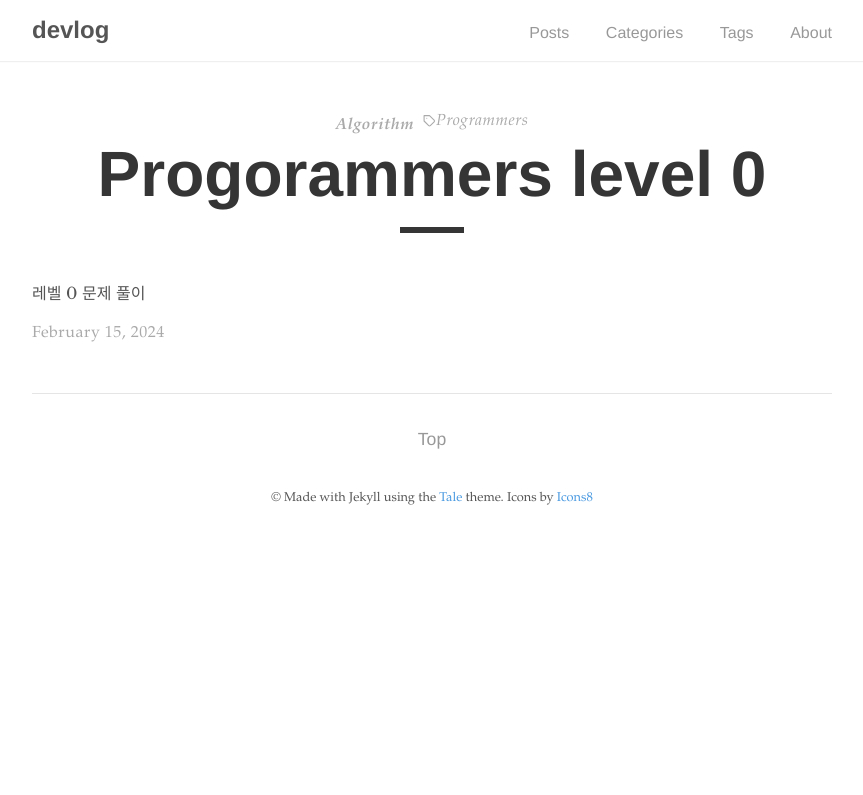
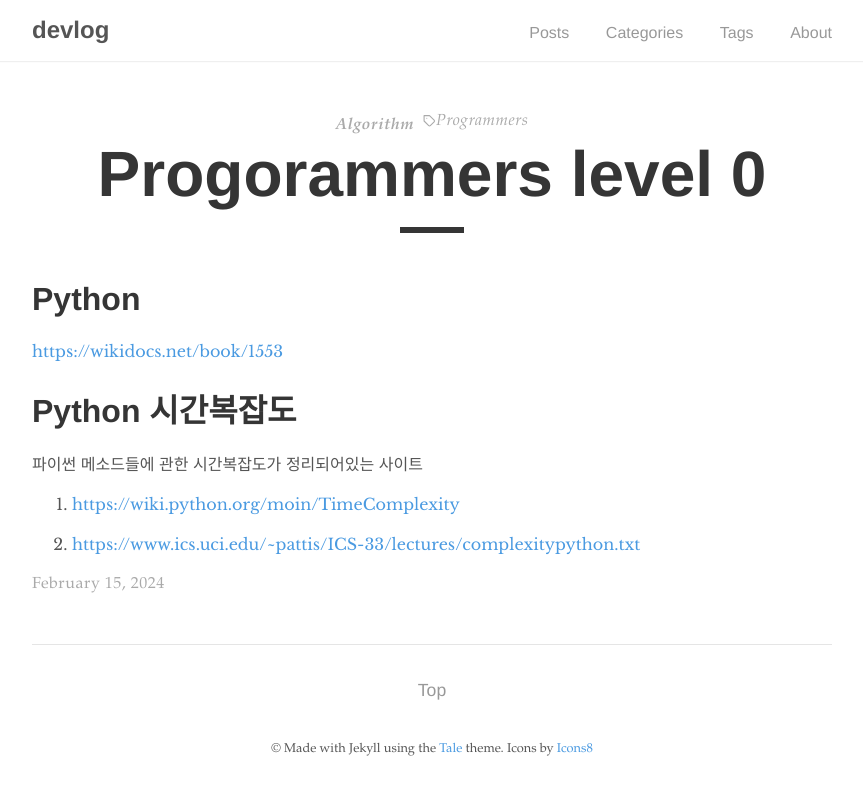
Before and after one commit to haeunchoi-dev/haeunchoi-dev.github.io, a Jekyll site: the page built from _posts/algorithm/2024-02-15-programmers-level0.md, in a window 1280 px wide. Shown: the top 795 px of the page, without its empty margins (208-1071 px from the left). Built offline with Jekyll 4.4.1, drawn with Linux system fonts in a browser that asks for light colours.

Commit message:
Docs: programmers level 0

```diff
--- a/_posts/algorithm/2024-02-15-programmers-level0.md
+++ b/_posts/algorithm/2024-02-15-programmers-level0.md
@@ -6,4 +6,14 @@ slug: "0"
 categories: "Algorithm"
 ---
 
-레벨 0 문제 풀이
+# Python
+
+[https://wikidocs.net/book/1553](https://wikidocs.net/book/1553)
+
+# Python 시간복잡도
+
+파이썬 메소드들에 관한 시간복잡도가 정리되어있는 사이트
+
+1. [https://wiki.python.org/moin/TimeComplexity](https://wiki.python.org/moin/TimeComplexity)
+
+2. [https://www.ics.uci.edu/~pattis/ICS-33/lectures/complexitypython.txt](https://www.ics.uci.edu/~pattis/ICS-33/lectures/complexitypython.txt)
```
